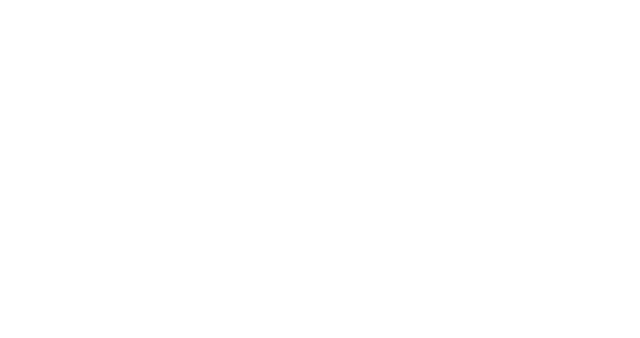
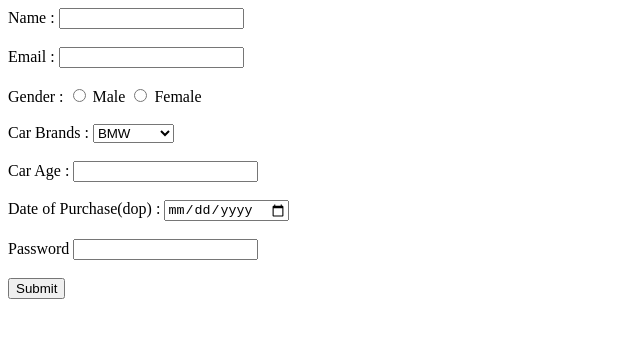
Before and after one commit to acciojob/car-insurance-form-PRASHIL3108, a website: page main.html in a window 1280 px wide. Shown: the whole page, without its empty margins (0-640 px from the left). Drawn offline with Linux system fonts and the light colour scheme.

Commit message:
created a submission

```diff
--- a/main.html
+++ b/main.html
@@ -10,6 +10,41 @@
 	<!-- the entire body must be written by student -->
     <script type="text/javascript" src="./script.js">
 </script>
+	<form method="post">
+<!-- 		name -->
+		<label for="name">Name :</label>
+		<input type="text" id="name" required><br><br>
+<!-- 		email -->
+		<label for="email">Email :</label>
+		<input type="email" id="email" required><br><br>
+<!-- 		gender -->
+		<label for="gender">Gender :</label>
+		<input type="radio" id="male" name="gender" required value="Male">
+		<label for="male">Male</label>
+		<input type="radio" id="female" name="gender" required>
+		<label for="female">Female</label>
+		<br><br>
+
+<!-- 		Car brands -->
+		<label for="cars">Car Brands :</label>
+		<select id="cars">
+			<option id="cars">BMW</option>
+			<option id="cars">Audi</option>
+			<option id="cars">Mercedez</option>
+		</select>
+		<br><br>
+<!-- 		age -->
+		<label for="carage">Car Age :</label>
+		<input type="text" id="carage" required><br><br>
+<!-- 		dob -->
+		<label for="dop">Date of Purchase(dop) :</label>
+		<input type="date" id="dop" required><br><br>
+<!-- 		password -->
+		<label for="password">Password</label>
+		<input type="password" id="password" required><br><br>
+<!-- 		submit button -->
+		<button type="submit" id="submit">Submit</button>
+	</form>
 
 </body>
 
```
